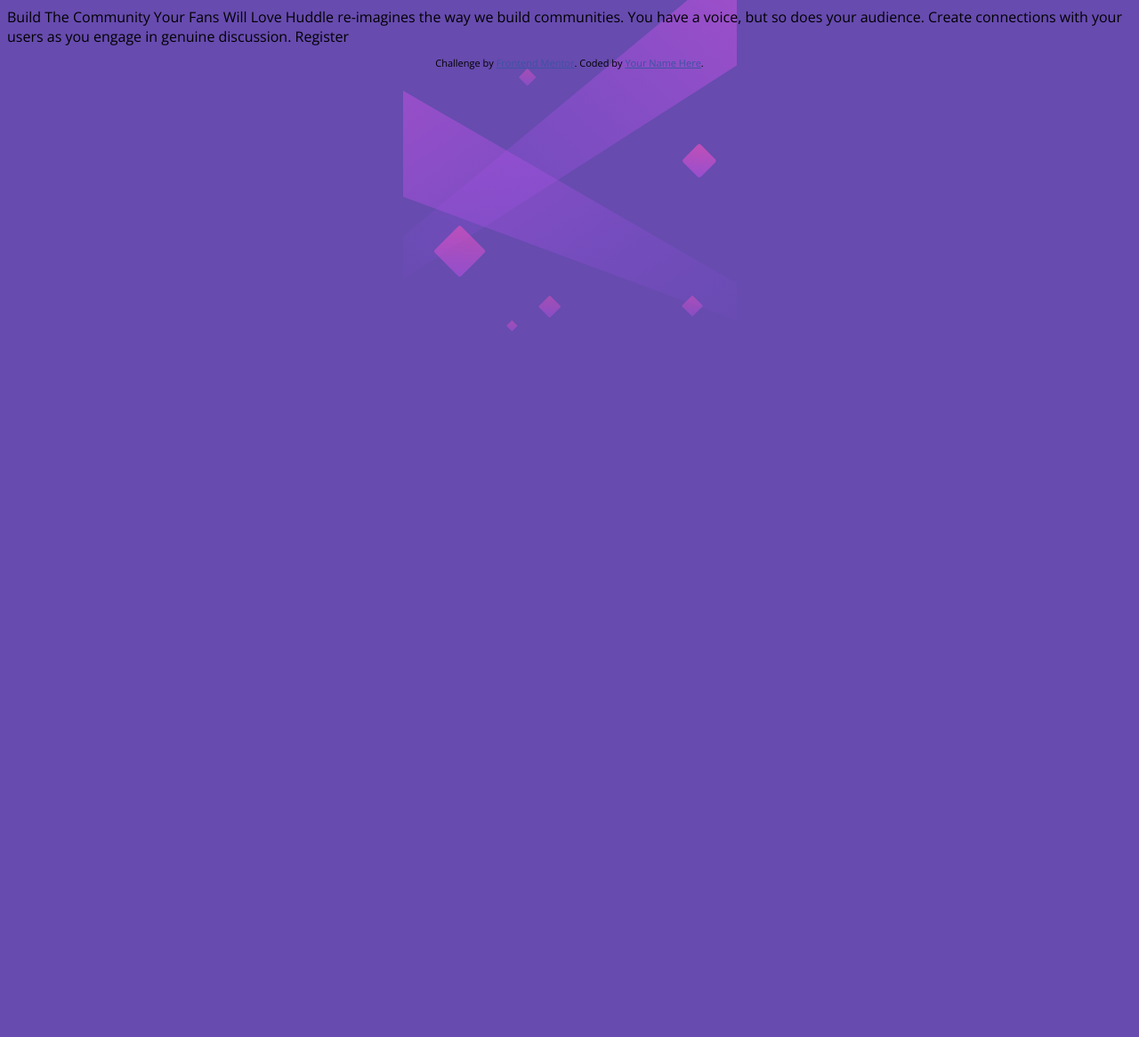
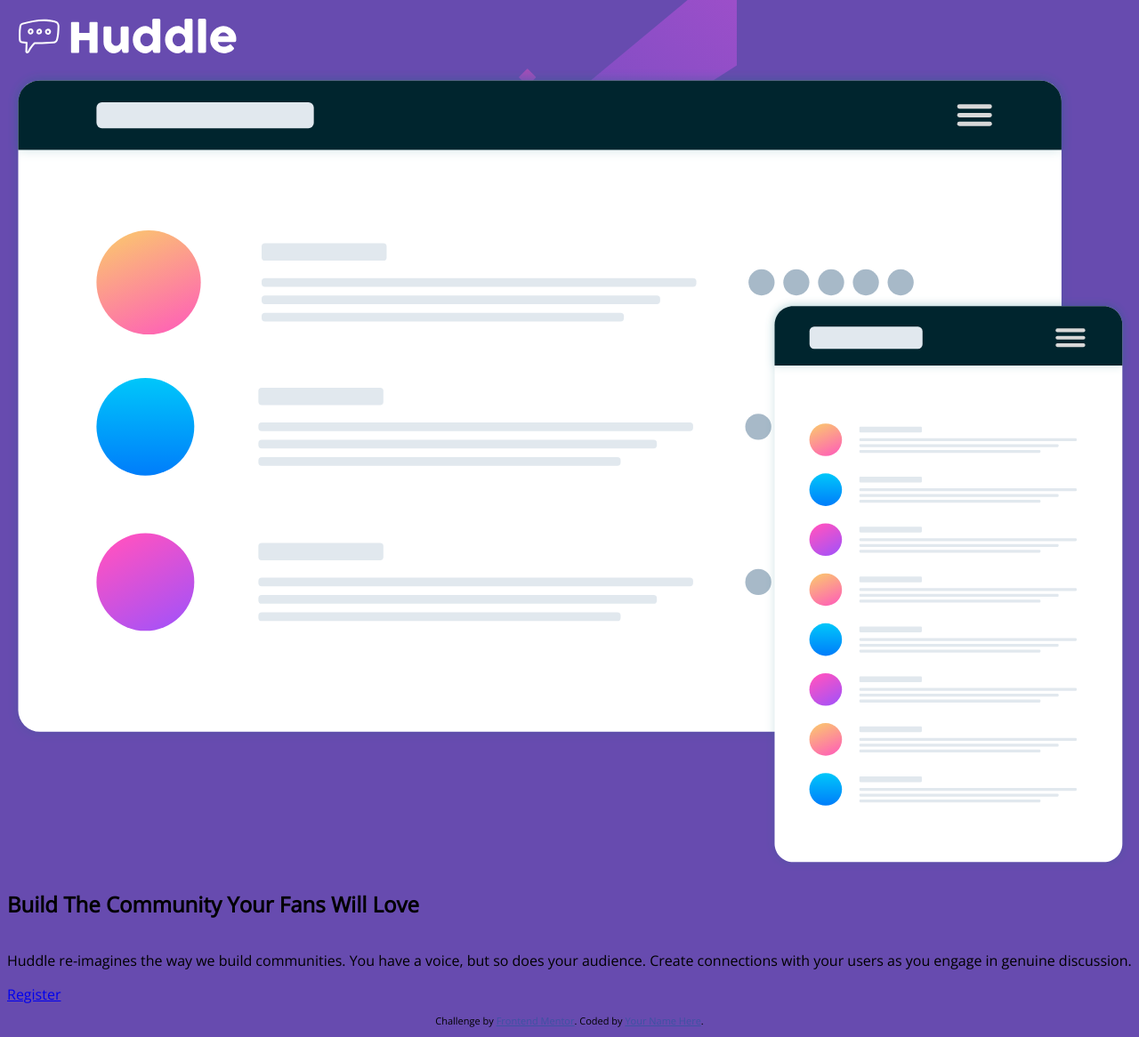
Before and after one commit to loganwoolf/FM-Huddle-landing-page, a plain HTML site: page index.html in a window 1280 px wide. Shown: the whole page at 89% size. Before the commit the page ends 800 px from the top, so only its background shows below. Drawn offline with nearby package versions, Linux system fonts and the light colour scheme.

Commit message:
add content to HTML

```diff
--- a/index.html
+++ b/index.html
@@ -16,13 +16,24 @@
   </style>
 </head>
 <body>
+<header>
+  <img src="./images/logo.svg">
+</header>
+<section>
+	<img src="./images/illustration-mockups.svg">
+	<h2>
+		Build The Community Your Fans Will Love
+	</h2>
+	<p>
+		Huddle re-imagines the way we build communities. You have a voice, but so does your audience.
+		Create connections with your users as you engage in genuine discussion.
+	</p>
+	<a href="#">Register</a>
 
-  Build The Community Your Fans Will Love
+</section>
 
-  Huddle re-imagines the way we build communities. You have a voice, but so does your audience.
-  Create connections with your users as you engage in genuine discussion.
 
-  Register
+
 
   <footer>
     <p class="attribution">
--- a/style.css
+++ b/style.css
@@ -11,3 +11,8 @@ body {
   background: url(./images/bg-mobile.svg) top no-repeat;
   background-color: var(--violet);
 }
+
+section {
+  display: flex;
+  flex-direction: column;
+}
```
